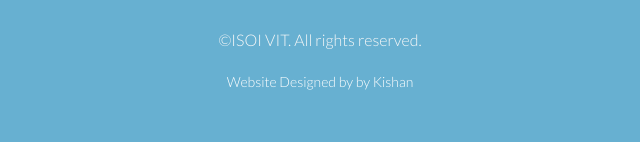
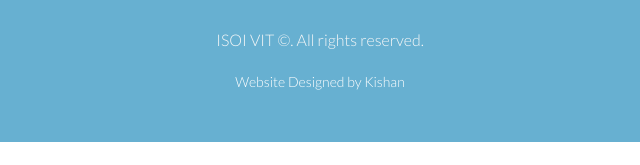
Before and after one commit to anupkashyap7/ISOI.VIT_Website, a plain HTML site: page index.html in a window 1280 px wide. Shown: the part 2673-2838 px from the top of the page, 320-960 px from the left. Drawn offline with Linux system fonts and the light colour scheme; files that its build step writes are made by us from their sources.

Commit message:
Final Code Formatting

```diff
--- a/index.html
+++ b/index.html
@@ -271,9 +271,9 @@
 						</a>
 					</div>
 					</div>
-					<p>&copy;ISOI VIT. All rights reserved.</p>
+					<p>ISOI VIT &copy;. All rights reserved.</p>
                     <div class="credits">
-                        <a href="https://bootstrapmade.com/free-one-page-bootstrap-themes-website-templates/">Website Designed by</a> by <a href="https://www.facebook.com/bkishan" target="_blank">Kishan</a>
+                        <a href="https://www.facebook.com/bkishan">Website Designed by Kishan</a>
 
                     </div>
 				</div>
@@ -289,5 +289,4 @@
     <script src="contactform/contactform.js"></script>
 
 </body>
-
 </html>
```
